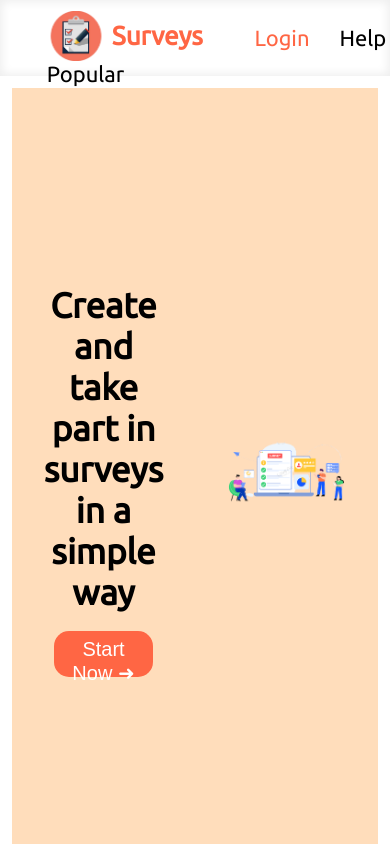
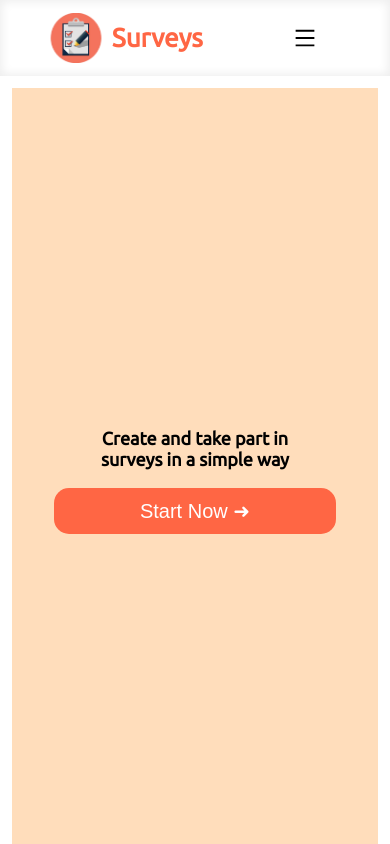
Before and after one commit to EmanuelCav/Surveys, a React (Vite) app in the folder client/: page / in a window 390 px wide. Shown: the top 844 px of the page. Built offline with nearby package versions, Linux system fonts and the light colour scheme; no server answers; a web font is replaced by a local one.

Commit message:
Survey - Index and header responsive

```diff
--- a/client/src/app/components/header/components/auth.tsx
+++ b/client/src/app/components/header/components/auth.tsx
@@ -1,6 +1,7 @@
-import { useEffect } from 'react'
+import { useEffect, useState } from 'react'
 import { useNavigate, useLocation } from "react-router-dom";
 import { useSelector } from "react-redux";
+import { AiOutlineMenu } from 'react-icons/ai';
 
 import { IReducer } from "../../../interfaces/Reducer";
 
@@ -12,6 +13,8 @@ const Auth = ({ isLoggedIn }: { isLoggedIn: boolean }) => {
 
   const navigate = useNavigate()
   const location = useLocation()
+
+  const [menu, setMenu] = useState(window.matchMedia("(max-width: 500px)").matches)
 
   const redirectAuth = () => {
     navigate('/auth')
@@ -26,20 +29,38 @@ const Auth = ({ isLoggedIn }: { isLoggedIn: boolean }) => {
   }
 
   useEffect(() => {
+    window
+      .matchMedia("(max-width: 500px)")
+      .addEventListener('change', e => setMenu(e.matches));
+  }, [])
+
+  useEffect(() => {
   }, [location])
 
   return (
     <div className="container-auth-header">
       {
-        isLoggedIn ? <>
+        menu ? (
+          <AiOutlineMenu size={24} />
+        ) : (
+          <>
+            {
+              isLoggedIn ? (
+                <>
                   <p className="option-list-header" style={location.pathname === `/profile/${user.user.user._id}` ?
                     { color: '#f64', cursor: 'default', fontWeight: 700, textDecoration: 'underline', margin: "0 30px" } : { margin: "0 30px" }} onClick={redirectProfile}>Profile</p>
                   <p className="option-auth-header" style={location.pathname === "/surveys/create" ?
                     { color: '#f64', cursor: 'default', fontWeight: 700, textDecoration: 'underline' } : {}} onClick={redirectCreate}>Create Survey</p>
-        </> : <>
+                </>
+              ) : (
+                <>
                   <p className="option-auth-header" onClick={redirectAuth}>Login</p>
                   <p className="option-list-header">Help</p>
                 </>
+              )
+            }
+          </>
+        )
       }
     </div>
   )
--- a/client/src/app/styles/app.css
+++ b/client/src/app/styles/app.css
@@ -21,6 +21,10 @@
     flex-direction: column;
     word-wrap: break-word;
     -ms-word-wrap: break-word;
+
+    @media (max-width: 500px) {
+        width: 100%;
+    }
 }
 
 .text-info-start {
@@ -32,6 +36,10 @@
     display: flex;
     justify-content: center;
     align-items: center;
+
+    @media (max-width: 500px) {
+        display: none;
+    }
 }
 
 .image-start {
@@ -43,6 +51,10 @@
     font-size: 35px;
     font-weight: 900;
     text-align: center;
+
+    @media (max-width: 400px) {
+        font-size: 18px;
+    }
 }
 
 /* DATA */
--- a/client/src/app/styles/header.css
+++ b/client/src/app/styles/header.css
@@ -41,6 +41,10 @@
 .option-list-header {
     font-size: 22px;
     cursor: pointer;
+
+    @media (max-width: 500px) {
+        display: none;
+    }
 }
 .option-list-header:hover {
     text-decoration: underline;
@@ -62,6 +66,10 @@
     color: var(--main-color);
     margin: 0 30px;
     cursor: pointer;
+
+    @media (max-width: 500px) {
+        display: none;
+    }
 }
 .option-auth-header:hover {
     text-decoration: underline;
```
Also changed, not shown: client/src/app/components/index/components/start/infoStart.tsx (line endings or trailing spaces). Lines whose indentation alone changed are shown as unchanged.
